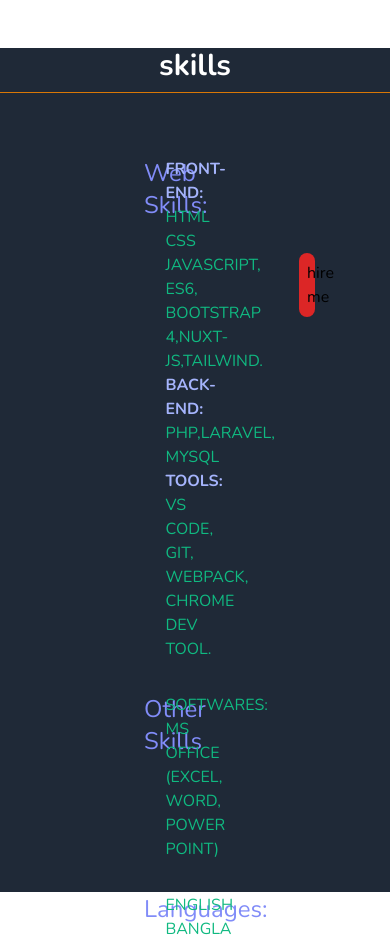
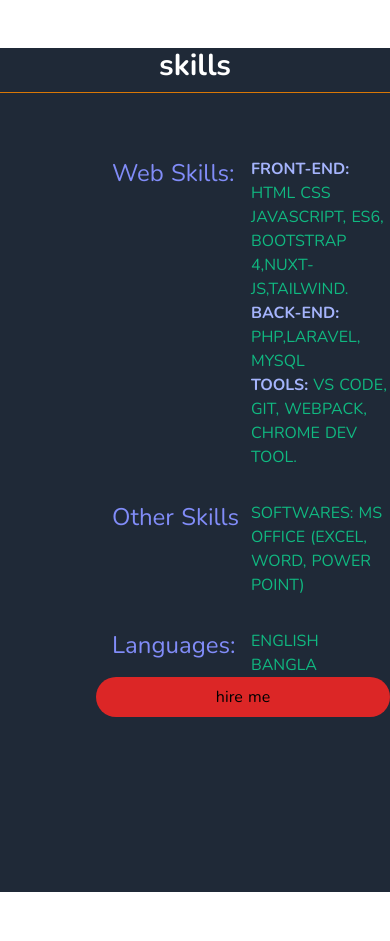
Before and after one commit to meherab-hossain/nuxt-practice, a Nuxt app: page /about in a window 390 px wide. After the commit the page ends 892 px from the top, so only its background shows below. Built offline with nearby package versions, Linux system fonts and the light colour scheme.

Commit message:
responsive class added

```diff
--- a/pages/about/index.vue
+++ b/pages/about/index.vue
@@ -5,8 +5,8 @@
     >
       skills
     </h4>
-    <div class="grid grid-cols-2 gap-4">
-      <div class="grid ml-36 grid-cols-2 mt-16">
+    <div class="md:grid grid-cols-2 gap-4">
+      <div class="grid ml-28 grid-cols-2 mt-16">
         <p class="text-2xl text-indigo-400">Web Skills:</p>
         <ul class="uppercase text-green-500">
           <li>
@@ -37,7 +37,7 @@
 
       <div>
         <p
-          class="ml-24 grid grid-cols-1 mr-96 text-center rounded-full p-2 bg-red-600 mt-40"
+          class="ml-24 grid grid-cols-1  text-center rounded-full object-cover object-center overflow-hidden p-2 bg-red-600 sm:mt-8 md:mt-36 lg:mr-80"
         >
           <a href="https://github.com/meherab-hossain/" target="_blank"
             >hire me</a
```
